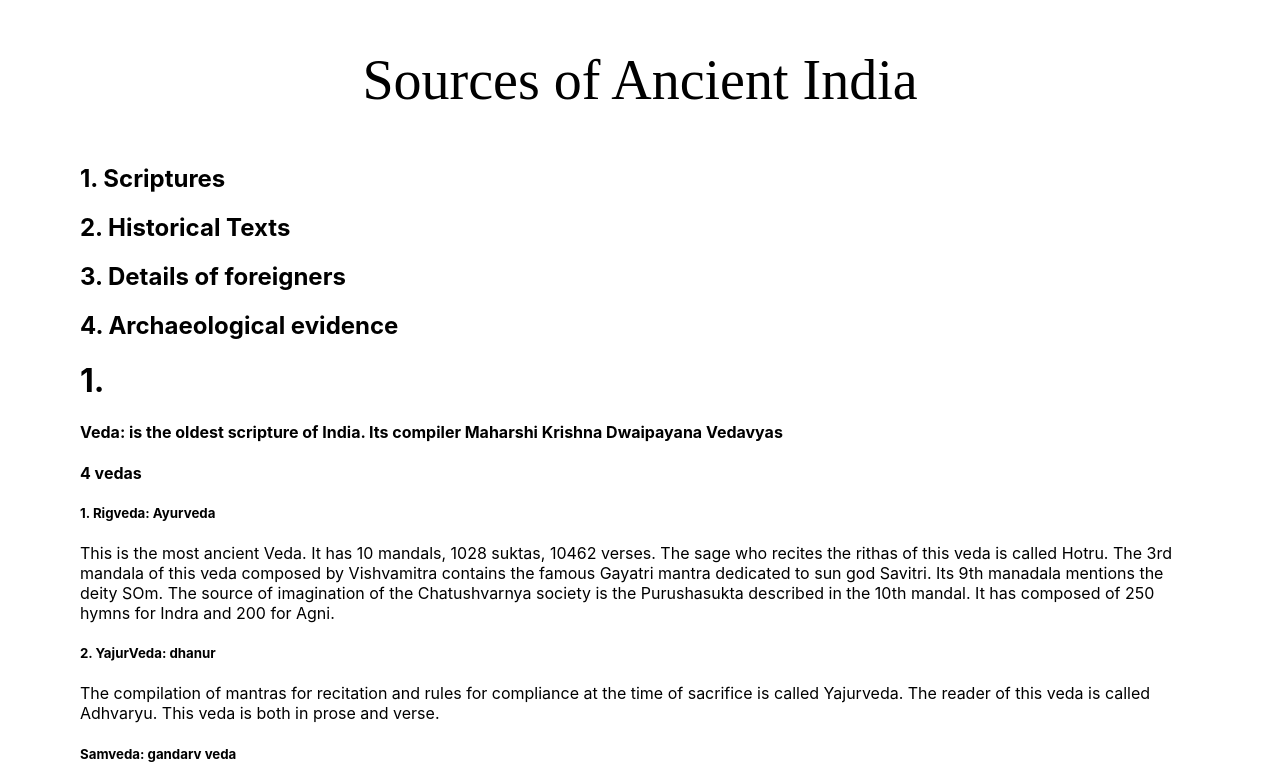
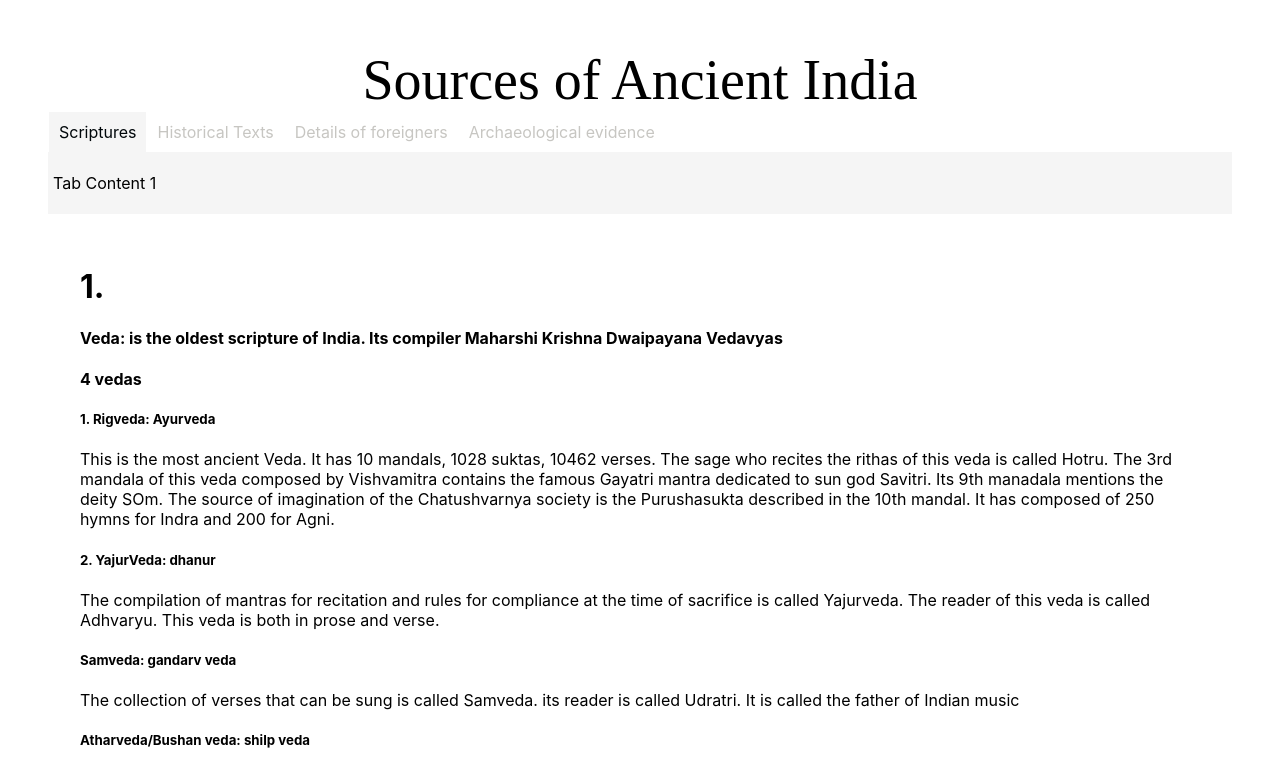
Before and after one commit to saraswathi22-mac/indian-history, a React (Create React App) app: page /ancient_history/sources_ancient_history in a window 1280 px wide. Shown: the top 772 px of the page. Built offline with nearby package versions, Linux system fonts and the light colour scheme.

Commit message:
Added tab for sources of ancient history

```diff
--- a/src/components/AncientHistory/AncientHistory.tsx
+++ b/src/components/AncientHistory/AncientHistory.tsx
@@ -2,7 +2,6 @@ import React from "react";
 import { Button } from "../../common/Button/Button";
 import { MainHeading } from "../../common/Headings/Headings";
 import "./AncientHistory.css";
-import SourcesOfAncientHistory from "./SourcesOfAncientHistory/SourcesOfAncientHistory";
 
 const AncientHistory = () => {
   return (
--- a/src/components/AncientHistory/SourcesOfAncientHistory/SourcesOfAncientHistory.css
+++ b/src/components/AncientHistory/SourcesOfAncientHistory/SourcesOfAncientHistory.css
@@ -1,3 +1,29 @@
 .ancient-content {
   padding: 2em;
 }
+
+.tabs-titles {
+  list-style: none;
+  padding: 0px;
+  margin: 0;
+}
+
+.tab-title {
+  background-color: #fff;
+  display: inline-block;
+  padding: 10px;
+  color: #c7c6c2;
+  cursor: pointer;
+  margin-left: 1px;
+}
+
+.tab-title--active {
+  background-color: #f5f5f5;
+  color: #00070a;
+}
+
+.tab-content {
+  background-color: #f5f5f5;
+  padding: 5px;
+  margin: 0;
+}
--- a/src/components/AncientHistory/SourcesOfAncientHistory/SourcesOfAncientHistory.tsx
+++ b/src/components/AncientHistory/SourcesOfAncientHistory/SourcesOfAncientHistory.tsx
@@ -1,17 +1,60 @@
-import React from "react";
+import React, { useState } from "react";
 import Container from "../../../common/Container/Container";
 import { Heading } from "../../../common/Headings/Headings";
 import "./SourcesOfAncientHistory.css";
 
+const data = [
+  {
+    id : '1',
+   tabTitle: "Scriptures",
+   tabContent: 'Tab Content 1'
+  },
+  {
+    id : '2',
+   tabTitle: "Historical Texts",
+   tabContent: 'Tab Content 2'
+  },
+  {
+    id : '3',
+   tabTitle: "Details of foreigners",
+   tabContent: 'Tab Content 3'
+  },
+  {
+    id : '4',
+   tabTitle: "Archaeological evidence",
+   tabContent: 'Tab Content 3'
+  }
+]
+
 const SourcesOfAncientHistory = () => {
+
+  const [visibleTab, setVisibleTab] = useState(data[0].id);
+
+  const listTitles = data.map((item) => (
+    <li
+      onClick={() => setVisibleTab(item.id)}
+      className={
+        visibleTab === item.id ? "tab-title tab-title--active" : "tab-title"
+      }
+    >
+      {item.tabTitle}
+    </li>
+  ));
+
+  const listContent = data.map((item) => (
+    <p style={visibleTab === item.id ? {} : { display: "none" }}>
+      {item.tabContent}
+    </p>
+  ));
+
   return (
     <Container>
       <Heading heading="Sources of Ancient India" />
+      <div className="tabs">
+      <ul className="tabs-titles">{listTitles}</ul>
+      <div className="tab-content">{listContent}</div>
+    </div>
       <div className="ancient-content">
-        <h2>1. Scriptures</h2>
-        <h2>2. Historical Texts</h2>
-        <h2>3. Details of foreigners</h2>
-        <h2>4. Archaeological evidence</h2>
         <h1>1.</h1>
         <h4>
           Veda: is the oldest scripture of India. Its compiler Maharshi Krishna
```
